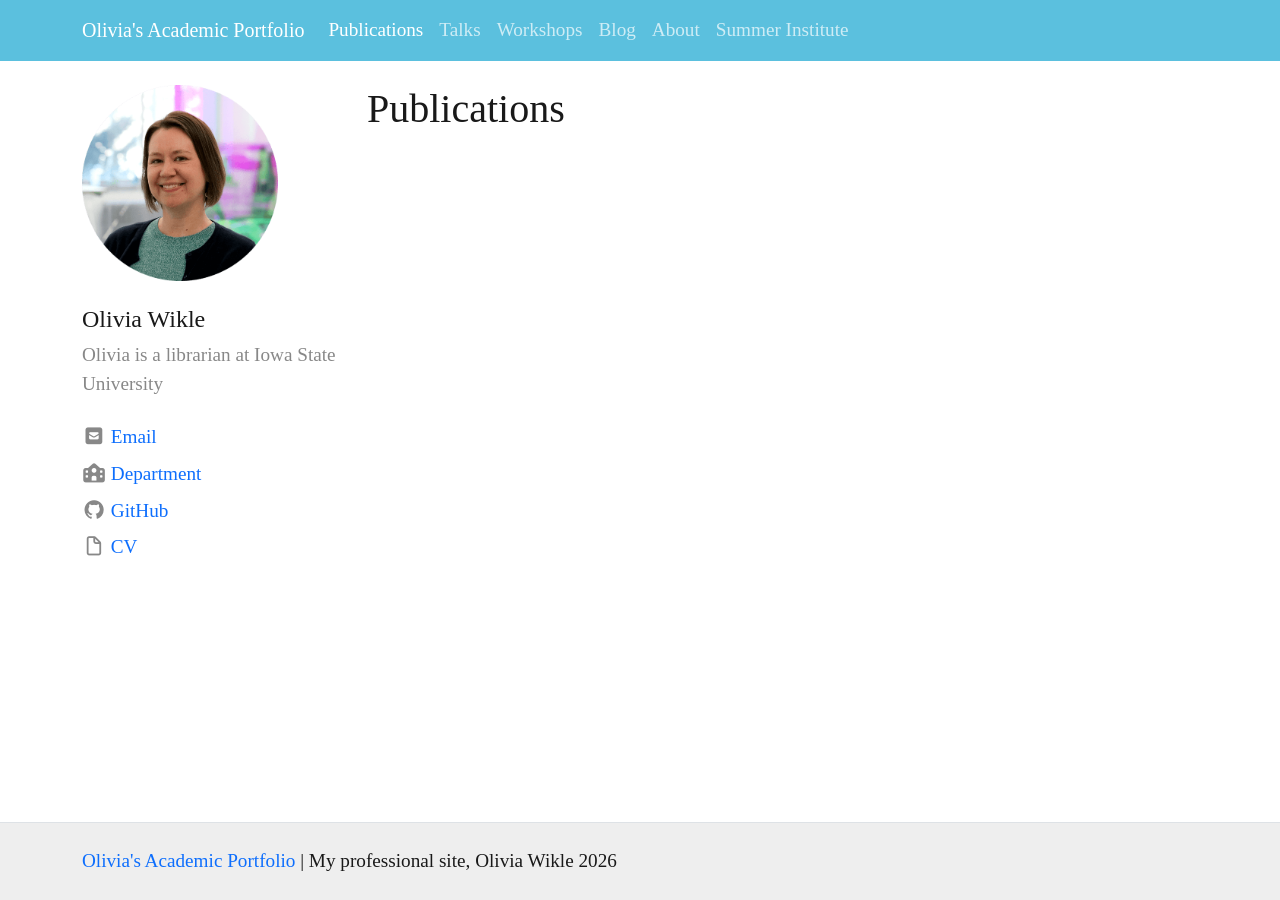
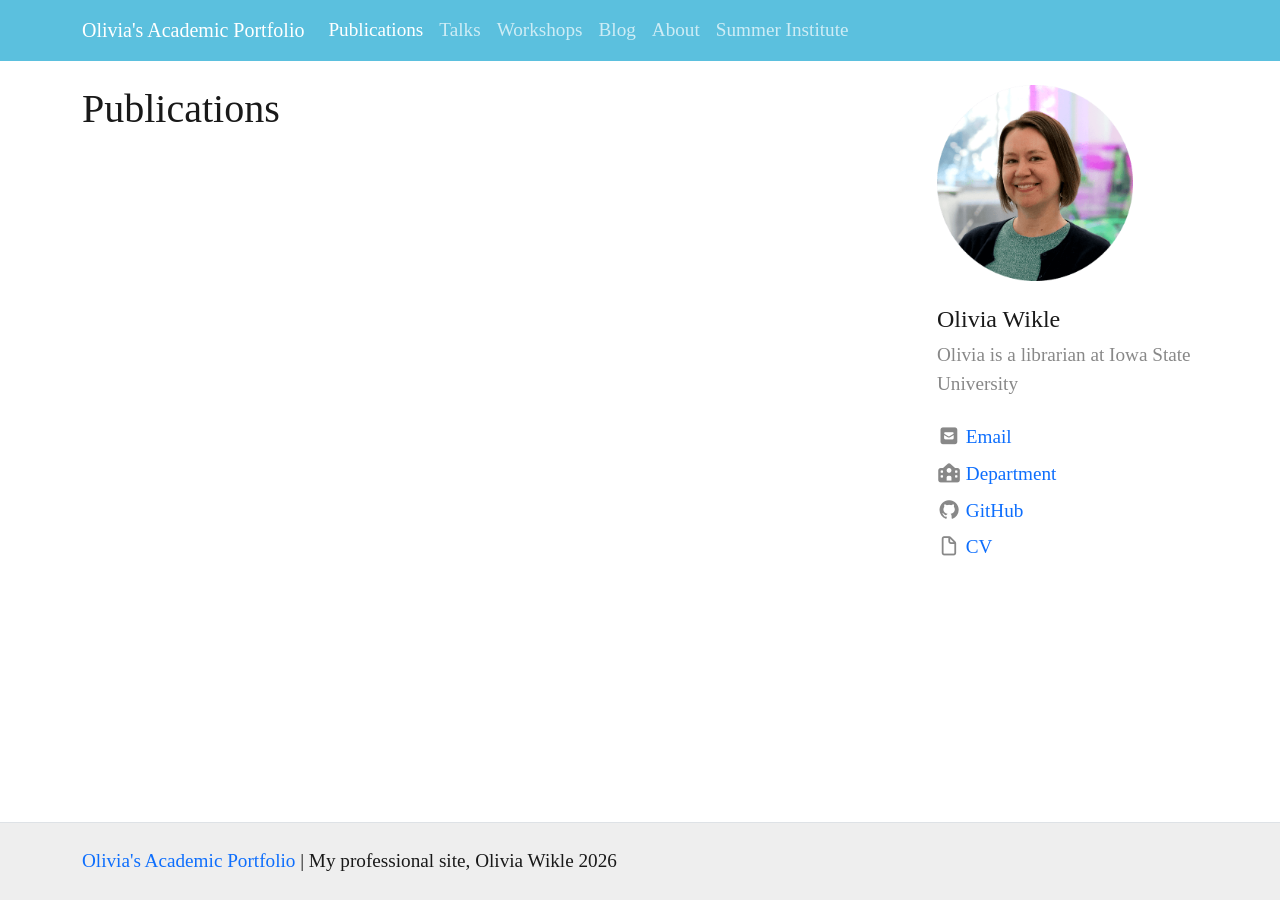
Before and after one commit to emanderson811/portfolio-website-workshop, a Jekyll site: the page built from pages/publications.md, in a window 1280 px wide. Built offline with Jekyll 4.4.1, drawn with Linux system fonts in a browser that asks for light colours; nearby versions of some CDN libraries; some web fonts are replaced.

Commit message:
update layout

```diff
--- a/_config.yml
+++ b/_config.yml
@@ -88,14 +88,14 @@ defaults:
 - scope:
     path: "pages"
   values:
-    layout: profile-page-left
+    layout: profile-page-right
     permalink: /:basename:output_ext
 # index.md
 - scope:
     path: ""
     type: pages
   values:
-    layout: profile-page-left
+    layout: profile-page-right
 
 ##########
 # BLOG SETTINGS
```
